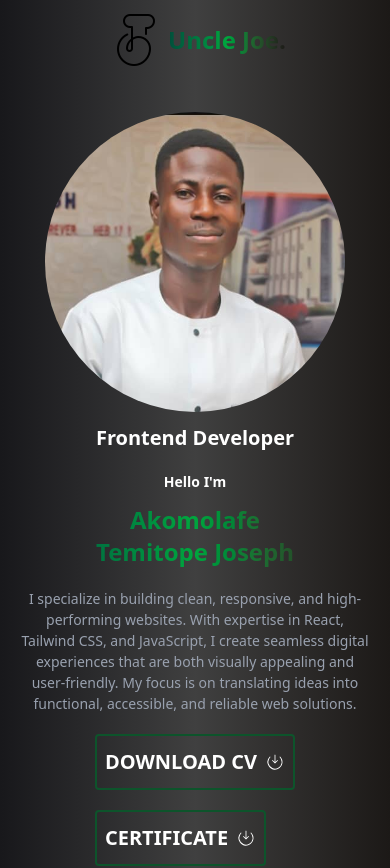
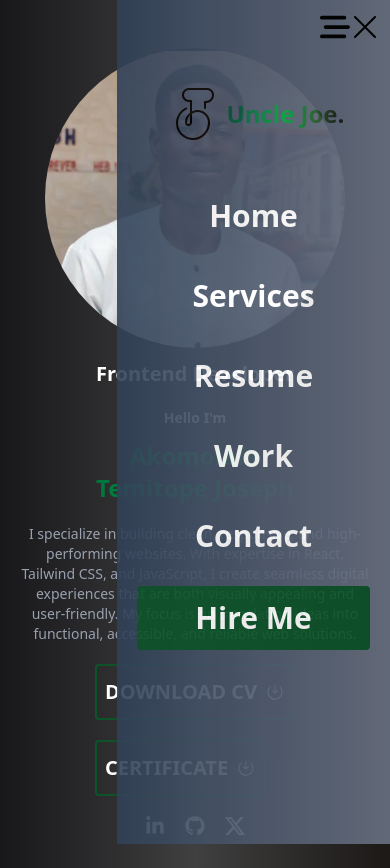
Before and after one commit to akomolafetemitopejoseph/portfolio-2, a React (Vite) app: page / in a window 390 px wide. Shown: the top 868 px of the page. Built offline with nearby package versions, Linux system fonts and the light colour scheme.

Commit message:
Added new features in hero and navBar components

```diff
--- a/src/Components/HeroSection.jsx
+++ b/src/Components/HeroSection.jsx
@@ -30,7 +30,7 @@ const HeroSection = () => {
                 akomolafe <br /> temitope joseph
               </h1>
 
-              <p className="text-gray-400 text-[14px] lg:text-xl ">
+              <p className="text-gray-400 text-[14px] lg:text-xl leading-5 lg:leading-10">
                 I specialize in building clean, responsive, and high-performing
                 websites. With expertise in React, Tailwind CSS, and JavaScript,
                 I create seamless digital experiences that are both visually
--- a/src/Components/NavBar.jsx
+++ b/src/Components/NavBar.jsx
@@ -1,13 +1,19 @@
 import React from "react";
 import imgletterj from "../assets/letterJ.png";
+import { FaBarsStaggered } from "react-icons/fa6";
+import { RxCross1 } from "react-icons/rx";
 
 function NavBar() {
   return (
     <div className="">
       <nav className="lg:flex justify-between text-center items-center px-2 py-2 lg:px-15 lg:pt-10 text-white">
-        <div className="flex justify-center items-center">
+        <div className="hidden lg:flex justify-center items-center">
           <div className="">
-            <img className="text-green-900 text-[15px]" src={imgletterj} alt="letterj" />
+            <img
+              className="text-green-900 text-[15px]"
+              src={imgletterj}
+              alt="letterj"
+            />
           </div>
 
           <h1 className="capitalize bg-gradient-to-r from-emerald-900 via-green-600 to-stone-900 bg-clip-text text-transparent font-extrabold text-2xl">
@@ -38,6 +44,47 @@ function NavBar() {
           </ul>
         </div>
       </nav>
+
+      <div className="w-[70%] lg:hidden h-full bg-gradient-to-r from-slate-700 to-gray-500 opacity-90 fixed right-0 top-0">
+        <div className="flex lg:hidden justify-end mx-2.5 my-3">
+          <FaBarsStaggered className="text-3xl" />
+          <RxCross1 className="text-3xl" />
+        </div>
+        <div className="flex lg:hidden justify-center mt-10 items-center">
+          <div className="">
+            <img
+              className="text-green-900 text-2xl "
+              src={imgletterj}
+              alt="letterj"
+            />
+          </div>
+
+          <h1 className="capitalize bg-gradient-to-r from-emerald-900 via-green-600 to-stone-900 bg-clip-text text-transparent font-extrabold text-2xl">
+            uncle joe.
+          </h1>
+          <div></div>
+        </div>
+        <ul className="grid grid-cols-1 lg:hidden text-white mt-5 p-5 leading-15 justify-between text-center capitalize font-semibold text-3xl gap-5 lg:gap-10">
+          <li className="cursor-pointer hover:text-green-800 hover:border-b-1">
+            home
+          </li>
+          <li className="cursor-pointer hover:text-green-800 hover:border-b-1">
+            services
+          </li>
+          <li className="cursor-pointer hover:text-green-800 hover:border-b-1">
+            resume
+          </li>
+          <li className="cursor-pointer hover:text-green-800 hover:border-b-1">
+            work
+          </li>
+          <li className="cursor-pointer hover:text-green-800 hover:border-b-1">
+            contact
+          </li>
+          <button className="capitalize bg-green-900 hover:bg-green-800 active:bg-green-900 font-semibold text-3xl border-2 border-green-900 px-4 py-3 rounded cursor-pointer ">
+            hire me
+          </button>
+        </ul>
+      </div>
     </div>
   );
 }
```
